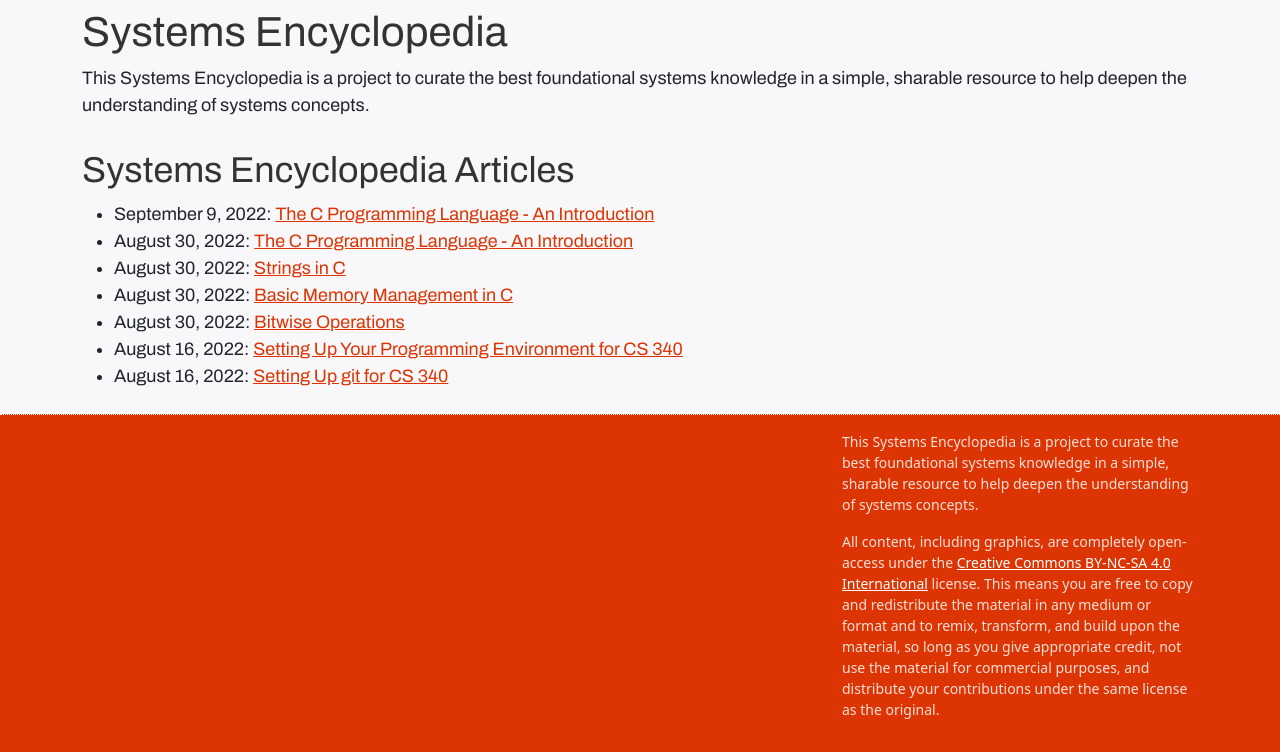
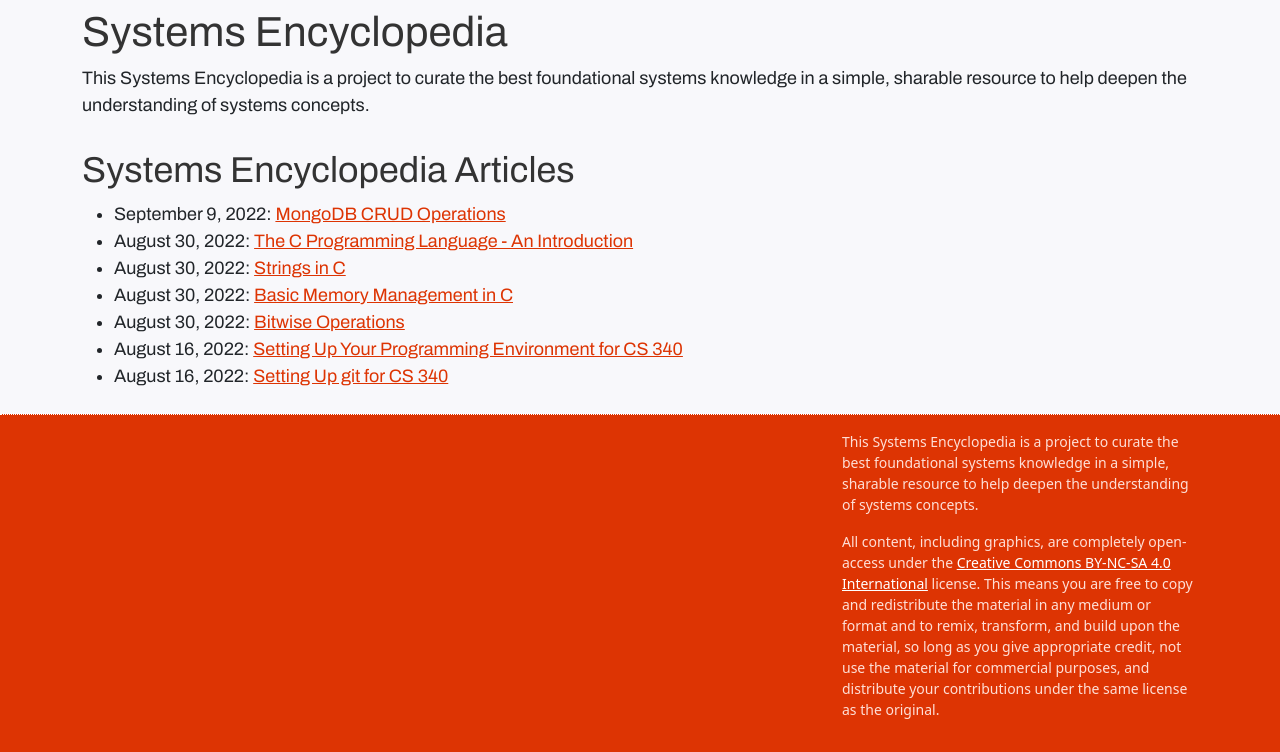
Before and after one commit to illinois/systems-encyclopedia, an Eleventy site: page src/index.md in a window 1280 px wide. Shown: the part 68-820 px from the top of the page. Built offline with nearby package versions, Linux system fonts and the light colour scheme; Eleventy itself is replaced by a stand-in of ours; files that its build step writes are made by us from their sources; a small style sheet from the web is missing; what markdown-it-attrs, sharp would draw is missing.

Commit message:
corrected article title

```diff
--- a/src/articles/crud_mongo.md
+++ b/src/articles/crud_mongo.md
@@ -1,6 +1,5 @@
 ---
-title: The C Programming Language - An Introduction
-
+title: MongoDB CRUD Operations
 date: 2022-09-09
 
 authors:
```
